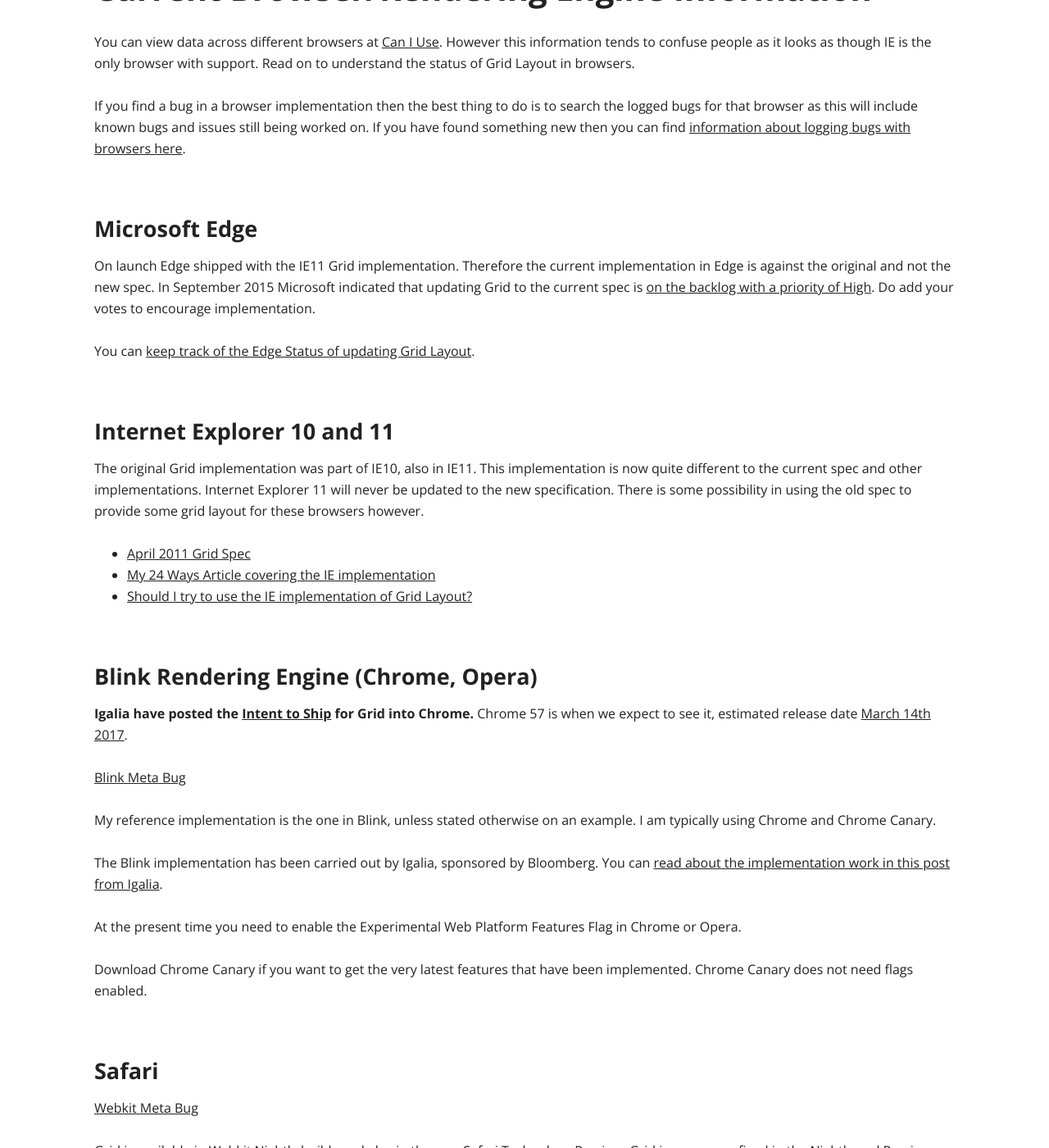
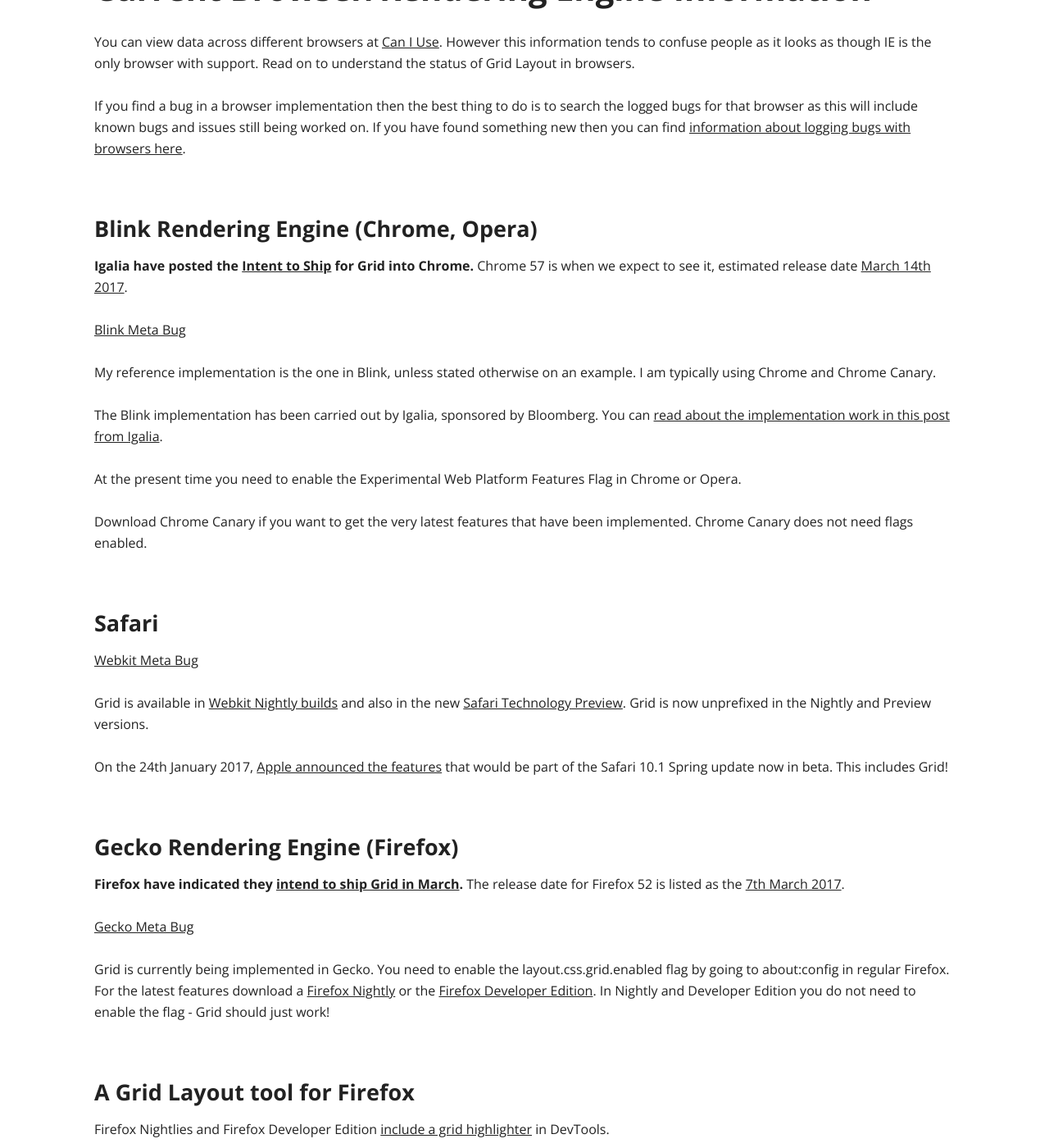
Before and after one commit to rachelandrew/grid-by-example, a Jekyll site: the page built from browsers/index.md, in a window 1280 px wide and 1400 px high, scrolled down 437 px. Shown: the whole window at 82% size. Built offline with Jekyll 4.4.1, drawn with Linux system fonts in a browser that asks for light colours; comment, search, counter and statistics services are not loaded; some of the changed text lies outside the part shown.

Commit message:
updating browser info

```diff
--- a/browsers/index.md
+++ b/browsers/index.md
@@ -8,20 +8,6 @@ title: Browser Support for CSS Grid Layout
 You can view data across different browsers at [Can I Use](http://caniuse.com/#feat=css-grid). However this information tends to confuse people as it looks as though IE is the only browser with support. Read on to understand the status of Grid Layout in browsers.
 
 If you find a bug in a browser implementation then the best thing to do is to search the logged bugs for that browser as this will include known bugs and issues still being worked on. If you have found something new then you can find [information about logging bugs with browsers here](http://testthewebforward.org/docs/bugs.html).
-
-## Microsoft Edge
-
-On launch Edge shipped with the IE11 Grid implementation. Therefore the current implementation in Edge is against the original and not the new spec. In September 2015 Microsoft indicated that updating Grid to the current spec is [on the backlog with a priority of High](https://wpdev.uservoice.com/forums/257854-microsoft-edge-developer/suggestions/6514853-update-css-grid). Do add your votes to encourage implementation.
-
-You can [keep track of the Edge Status of updating Grid Layout](https://developer.microsoft.com/en-us/microsoft-edge/platform/status/gridupdate/?q=grid%20update).
-
-## Internet Explorer 10 and 11
-
-The original Grid implementation was part of IE10, also in IE11. This implementation is now quite different to the current spec and other implementations. Internet Explorer 11 will never be updated to the new specification. There is some possibility in using the old spec to provide some grid layout for these browsers however.
-
-- [April 2011 Grid Spec](http://www.w3.org/TR/2011/WD-css3-grid-layout-20110407/)
-- [My 24 Ways Article covering the IE implementation](http://24ways.org/2012/css3-grid-layout/)
-- [Should I try to use the IE implementation of Grid Layout?](https://rachelandrew.co.uk/archives/2016/11/26/should-i-try-to-use-the-ie-implementation-of-css-grid-layout/)
 
 ## Blink Rendering Engine (Chrome, Opera)
 
@@ -58,3 +44,17 @@ Grid is currently being implemented in Gecko. You need to enable the layout.css.
 Firefox Nightlies and Firefox Developer Edition [include a grid highlighter](https://hacks.mozilla.org/2016/12/css-grid-and-grid-highlighter-now-in-firefox-developer-edition/) in DevTools.
 
 If you are using Firefox then you can use the experimental [CSS Grid Inspector](https://addons.mozilla.org/en-US/firefox/addon/css-grid-inspector/) to help you visualize your grids. It is a tool in development - just like Grid Layout.
+
+## Microsoft Edge
+
+On launch Edge shipped with the IE11 Grid implementation. Therefore the current implementation in Edge is against the original and not the new spec. In September 2015 Microsoft indicated that updating Grid to the current spec is [on the backlog with a priority of High](https://wpdev.uservoice.com/forums/257854-microsoft-edge-developer/suggestions/6514853-update-css-grid). Do add your votes to encourage implementation.
+
+You can [keep track of the Edge Status of updating Grid Layout](https://developer.microsoft.com/en-us/microsoft-edge/platform/status/gridupdate/?q=grid%20update).
+
+## Internet Explorer 10 and 11
+
+The original Grid implementation was part of IE10, also in IE11. This implementation is now quite different to the current spec and other implementations. Internet Explorer 11 will never be updated to the new specification. There is some possibility in using the old spec to provide some grid layout for these browsers however.
+
+- [April 2011 Grid Spec](http://www.w3.org/TR/2011/WD-css3-grid-layout-20110407/)
+- [My 24 Ways Article covering the IE implementation](http://24ways.org/2012/css3-grid-layout/)
+- [Should I try to use the IE implementation of Grid Layout?](https://rachelandrew.co.uk/archives/2016/11/26/should-i-try-to-use-the-ie-implementation-of-css-grid-layout/)
```
